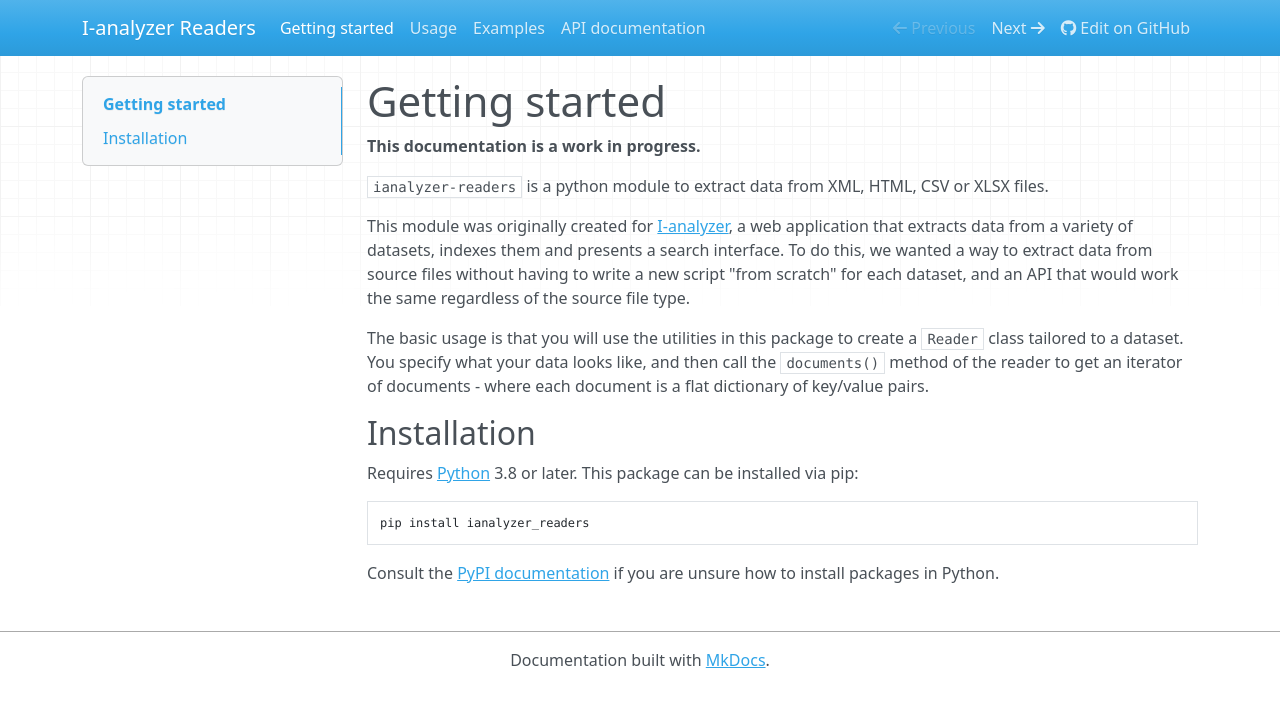
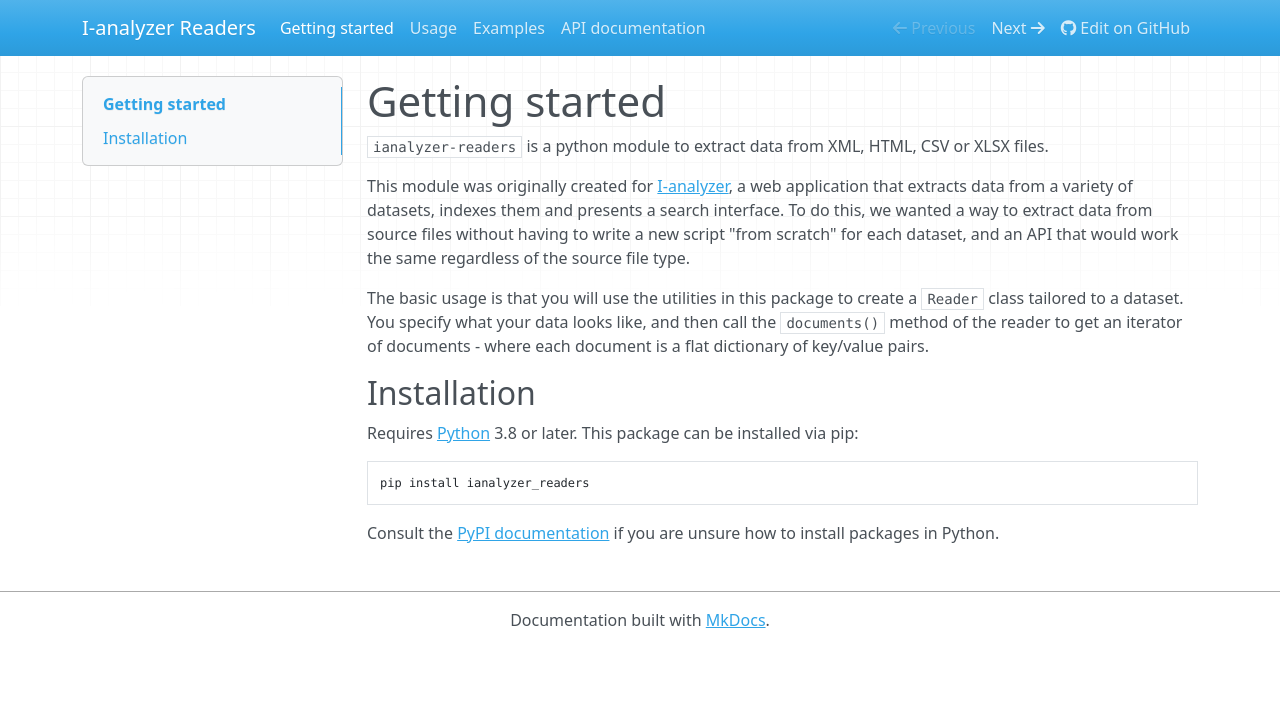
Before and after one commit to UUDigitalHumanitieslab/ianalyzer-readers, an MkDocs documentation site: the page built from docs/index.md, in a window 1280 px wide. Shown: the top 707 px of the page. Built offline with MkDocs 1.6.1, drawn with Linux system fonts in a browser that asks for light colours; nearby versions of some CDN libraries.

Commit message:
remove WIP statement from documentation

```diff
--- a/docs/index.md
+++ b/docs/index.md
@@ -1,6 +1,4 @@
 # Getting started
-
-**This documentation is a work in progress.**
 
 `ianalyzer-readers` is a python module to extract data from XML, HTML, CSV or XLSX files.
 
```
